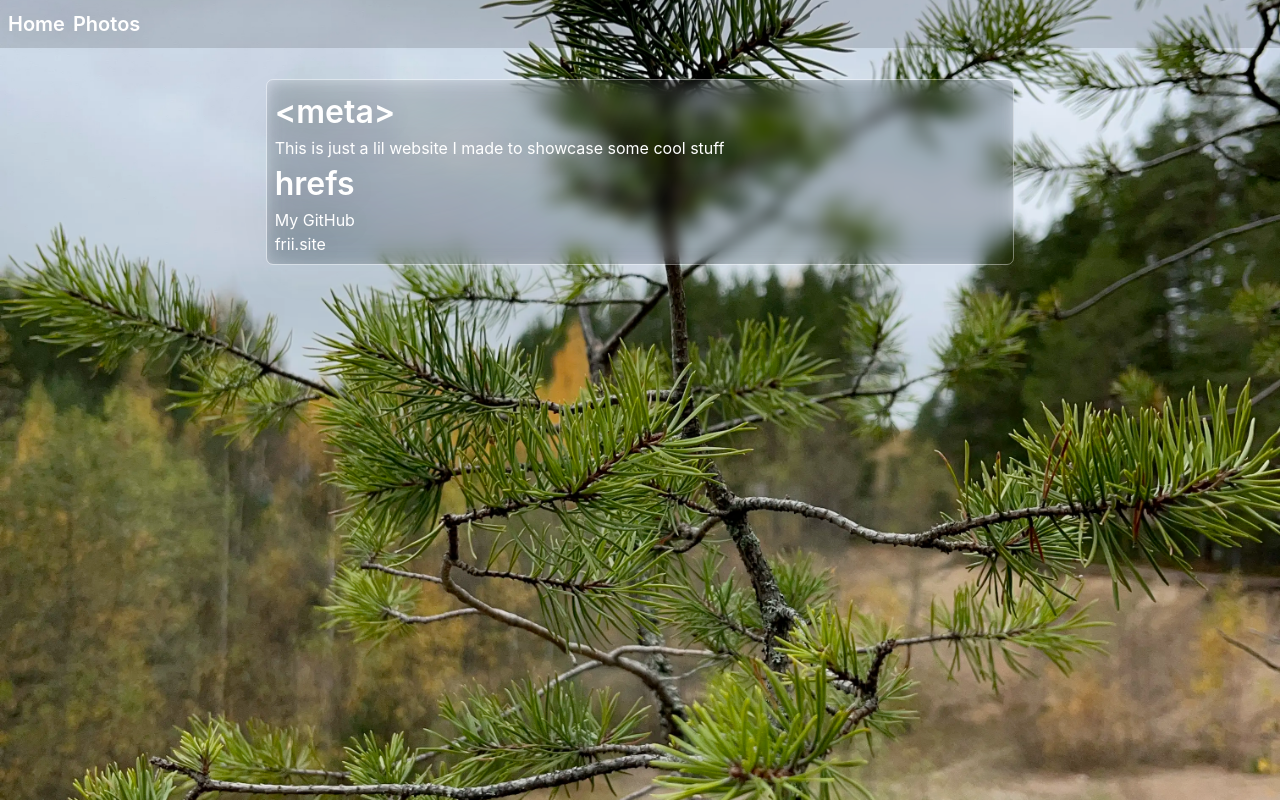
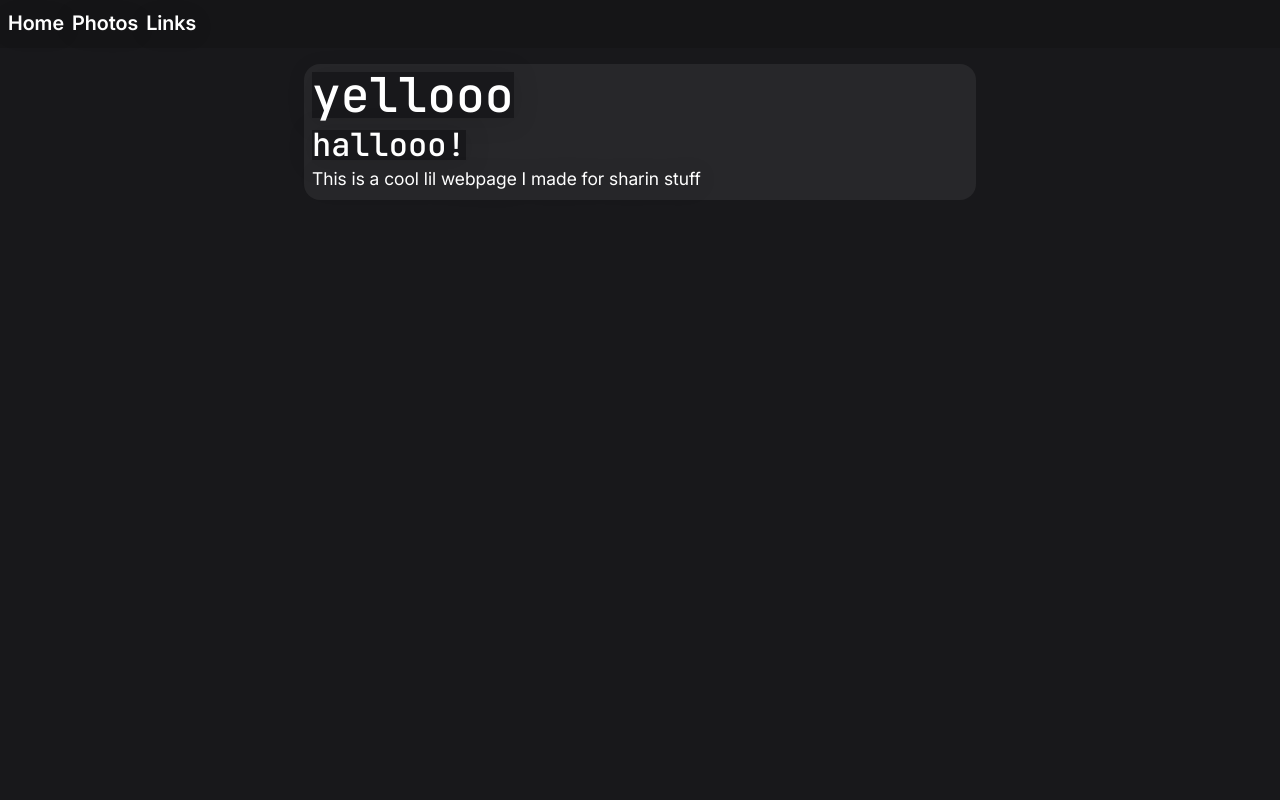
Before and after one commit to ctih1/gallery, a SvelteKit app: page / in a window 1280 px wide. Built offline with nearby package versions, Linux system fonts and the light colour scheme.

Commit message:
Redesign, new font, updated photos

```diff
--- a/src/app.css
+++ b/src/app.css
@@ -1,4 +1,17 @@
 @import 'tailwindcss';
+
+@font-face {
+  font-family: 'Inter';
+  font-style: normal;
+  src: url("/fonts/InterVariable.woff2") format('woff2');
+}
+
+@font-face {
+  font-family: 'JetBrains-Mono';
+  font-style: normal;
+  src: url("/fonts/JetBrainsMonoSemiBold.woff2") format('woff2');
+}
+
 
 * {
     font-family: "Inter", sans-serif;
@@ -12,17 +25,48 @@ h1, h2, h3, p, a {
 h1 {
     font-size: 3em;
     font-weight: 650;
+    line-height: 46px;
+    margin-bottom: 12px;
 }
 
 h2 {
     font-size: 2em;
     font-weight: 600;
+    line-height: 30px;
+    margin-bottom: 6px;
+    margin-top: 6px;
 }
 
 h3 {
     font-size: 1.2em;
     font-weight: 550;
+
 }
+
+h1, h2 {
+    font-family: "JetBrains-mono", monospace;
+    text-transform: lowercase;
+    background-color: var(--color-zinc-900);
+    height: fit-content;
+    width: fit-content;
+
+}
+
+a {
+    border-bottom: 0px solid white;
+    padding-bottom: 2px;
+}
+
+p {
+    font-size: 1.1em;
+}
+
+a:hover {
+    animation-duration: 2s;
+    border-bottom-width: 2px;
+    padding-bottom: 0px;
+}
+
 body {
     overflow-x: hidden;
 }
--- a/src/lib/components/Container.svelte
+++ b/src/lib/components/Container.svelte
@@ -1,11 +1,7 @@
 <script lang="ts">
-	import type { Snippet } from "svelte";
-	import ClearContainer from "./ClearContainer.svelte";
-
-    let { children }: {children: Snippet} = $props();
+    let { children } = $props();
 </script>
 
-
-<ClearContainer className="min-w-80 p-2 mt-8 ml-auto mr-auto w-7/12 ">
+<div class="w-8/12 bg-zinc-800 ml-auto mr-auto rounded-2xl p-2 mt-4 max-w-2xl">
     {@render children?.()}
-</ClearContainer>
+</div>
--- /dev/null
+++ b/src/lib/components/Loader.svelte
@@ -0,0 +1,30 @@
+<script lang="ts">
+
+</script>
+
+<span class="loader"></span>
+
+<style>
+    .loader {
+        display: inline-block;
+        transform: translateZ(1px);
+    }
+    .loader:after {
+        content: "";
+        display: inline-block;
+        width: 24px;
+        height: 24px;
+        margin-right: 8px;
+        border-radius: 50%;
+        background: #fff;
+        animation: coin-flip 2.4s cubic-bezier(.23,.02,0,1.03) infinite;
+    }
+    @keyframes coin-flip {
+        0% {
+            transform: rotateY(0deg);
+        }
+        100% {
+            transform: rotateY(3600deg);
+        }
+    }
+</style>
--- a/src/routes/+layout.svelte
+++ b/src/routes/+layout.svelte
@@ -2,6 +2,7 @@
 	import '../app.css';
 	import favicon from '$lib/assets/favicon.svg';
 	import Navbar from '$lib/components/Navbar.svelte';
+	import Container from '$lib/components/Container.svelte';
 
 	let { children } = $props();
 </script>
@@ -14,11 +15,27 @@
 		href="/fonts/InterVariable.woff2"
 		type="font/woff2"
 		crossorigin="anonymous" />
+	<link
+		rel="preload"
+		as="font"
+		href="/fonts/JetBrainsMonoSemiBold.woff2"
+		type="font/woff2"
+		crossorigin="anonymous" />
 </svelte:head>
+
 
 <Navbar>
 	<a href="/">Home</a>
 	<a href="/photos">Photos</a>
+	<a href="/links">Links</a>
 </Navbar>
 
-{@render children?.()}
+<Container>
+	{@render children?.()}
+</Container>
+
+<style>
+	:global(body) {
+		background-color: var(--color-zinc-900);
+	}
+</style>
--- a/src/routes/+page.svelte
+++ b/src/routes/+page.svelte
@@ -1,20 +1,9 @@
-<script>
-	import Container from "$lib/components/Container.svelte";
+<h1>yellooo</h1>
+<h2>Hallooo!</h2>
+<p>This is a cool lil webpage I made for sharin stuff</p>
 
-</script>
 
-<Container>
-    <h2>&lt;meta&gt;</h2>
-    <p>This is just a lil website I made to showcase some cool stuff</p>
-
-    <h2>hrefs</h2>
-    <ul class="flex flex-col">
-        <a href="https://github.com/ctih1">My GitHub</a>
-        <a href="https://www.frii.site">frii.site</a>
-    </ul>
-
-</Container>
-
+<!--
 <style>
     :global(body) {
         overflow-x: hidden;
@@ -25,4 +14,4 @@
         background-size: cover;
         background-position: center;
     }
-</style>
+</style> -->
--- a/src/routes/photos/+page.svelte
+++ b/src/routes/photos/+page.svelte
@@ -1,5 +1,6 @@
 <script>
     import ClearContainer from "$lib/components/ClearContainer.svelte";
+	import Container from "$lib/components/Container.svelte";
     import images from "$lib/images.json";
 
     const modules = import.meta.glob('/src/routes/photos/*/+page.svelte');
@@ -8,24 +9,12 @@
     document.body.style.overflowY = "unset";
 </script>
 
-<ClearContainer className="md:w-7/12 w-10/12 ml-auto mr-auto mt-8 p-2">
-    <h1>Images</h1>
+<h1>Images</h1>
 
-    <div class="grid grid-cols-3 gap-1">
-        {#each images as link}
-            <a href={`photos/${link}`}><img class="bg-cover object-cover bg-center rounded-md aspect-square opacity-95 hover:opacity-100 transition-opacity" src={`images/${link}.webp`}></a>
-        {/each}
-    </div>
-</ClearContainer>
-
-<style>
-    :global(body) {
-        overflow-x: hidden;
-        background-image: url("/background.webp");
-        width: 100vw;
-        min-height: 100vh;
-        background-repeat: no-repeat;
-        background-size: cover;
-        background-position: center;
-    }
-</style>
+<div class="grid md:grid-cols-3 lg:grid-cols-4 gap-1">
+    {#each images as link}
+        <a style="border-bottom: 0px; padding-bottom: 0px" href={`photos/${link}`}>
+            <img alt={link} class="bg-cover object-cover bg-center rounded-md aspect-square opacity-95 hover:opacity-100 transition-opacity w-96" src={`images/${link}.webp`}>
+        </a>
+    {/each}
+</div>
--- a/src/routes/photos/[slug]/+page.svelte
+++ b/src/routes/photos/[slug]/+page.svelte
@@ -1,6 +1,7 @@
 <script lang="ts">
 	import { page } from "$app/stores";
-	import ClearContainer from "$lib/components/ClearContainer.svelte";
+	import Loader from "$lib/components/Loader.svelte";
+	import { fade, fly, scale, slide } from "svelte/transition";
 
     let filename = $page.params.slug;
     let path = "/images/"+$page.params.slug
@@ -25,6 +26,7 @@
         imageLoaded = true;
     }
 
+
     fetch(metadataPath).then(resposne => resposne.json()).then(data => {
         description = data["description"];
         model = data["model"]
@@ -41,6 +43,13 @@
         const aperatureParts = data["aperature"];
         aperature = aperatureParts[0] / aperatureParts[1];
     })
+
+    // https://stackoverflow.com/a/43084928
+    function parseDate(exifDate: string): Date {
+        let b = exifDate.split(/\D/);
+        // @ts-ignore
+        return new Date(b[0],b[1]-1,b[2],b[3],b[4],b[5]);
+    }
 </script>
 
 <svelte:head>
@@ -70,32 +79,41 @@
 </svelte:head>
 
 <img class="w-screen h-screen top-0 left-0 bottom-0 right-0 pointer-events-none scale-150 saturate-75 -z-10 blur-2xl fixed object-cover" alt={description} src={path+".webp"}>
-<div class="container md:flex md:overflow-hidden ml-auto mr-auto mt-8 w-10/12 min-w-60">
-    <div class="img-container cursor-pointer min-w-32 md:w-10/12 w-full mb-8 md:mb-0 max-w-4xl">
+
+{#if !imageLoaded}
+    <div class="flex items-center" transition:slide>
+        <Loader/>
+        <p>Loading full resolution image...</p>
+    </div>
+{/if}
+<div class="img-container cursor-pointer min-w-32 w-full mb-8 md:mb-0 max-w-4xl">
     {#if imageLoaded}
-            <img onclick={_ => zoomed = true} class="rounded-md md:rounded-r-none w-full" alt={description} src={path}>
+        <img onclick={_ => zoomed = true} class="rounded-md w-full" alt={description} src={path}>
     {:else}
-            <img onclick={_ => zoomed = true} class="rounded-md md:rounded-r-none w-full" alt={description} src={path+".webp"}>
+        <img onclick={_ => zoomed = true} class="rounded-md w-full" alt={description + "(loading)"} src={path+".webp"}>
     {/if}
 </div>
-    <ClearContainer className="md:w-2/5 w-full p-2 md:rounded-l-none">
+<div>
     <h2>{make} {model}</h2>
     <hr class="opacity-50">
     <p><i>{description}</i></p>
     <div class="bottom">
-        <h3 class="mb-0 mt-auto">@ {time} (Local)</h3>
+        <h3 class="mb-0 mt-auto">Captured on: {parseDate(time).toLocaleString()} <small>(local)</small></h3>
         <h3 class="mb-0 mt-auto">Aperature: f/{aperature}</h3>
         <h3 class="mb-0 mt-auto">Expousure: {Math.round(expousure*1000)/1000}s</h3>
         <h3 class="mb-0 mt-auto">Focal length: {focalLength}mm</h3>
         <h3 class="mb-0 mt-auto">ISO: {iso}</h3>
     </div>
-    </ClearContainer>
 </div>
+<p class="opacity-50 mt-4">/photos/{$page.params.slug}</p>
+
 
 
 {#if zoomed}
 <div class="w-screen h-screen bg-[#000000dd] absolute top-0 left-0">
     <img class="ml-auto mr-auto max-w-screen max-h-screen" alt={description} src={path}>
-    <button class="top-10 right-10 absolute text-4xl" onclick={_ => zoomed = false}>x</button>
+    <button class="hover:cursor-pointer w-8 top-10 right-10 absolute text-4xl outline-1 outline-white rounded-full aspect-square items-center justify-center flex"
+        onclick={_ => zoomed = false}
+    ><span class="leading-6 pb-1">x</span></button>
 </div>
 {/if}
```
Also changed, not shown: static/fonts/JetBrainsMonoSemiBold.woff2 (added), 1 other file (tests, documents, lock files or other folders). Lines whose indentation alone changed are shown as unchanged.
